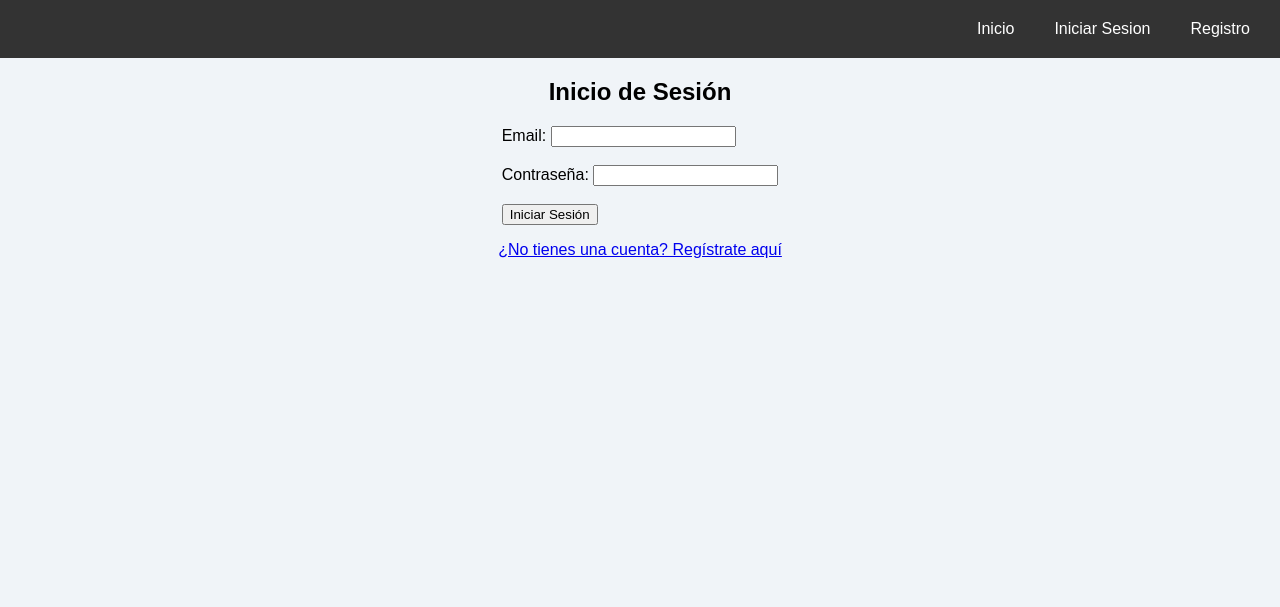
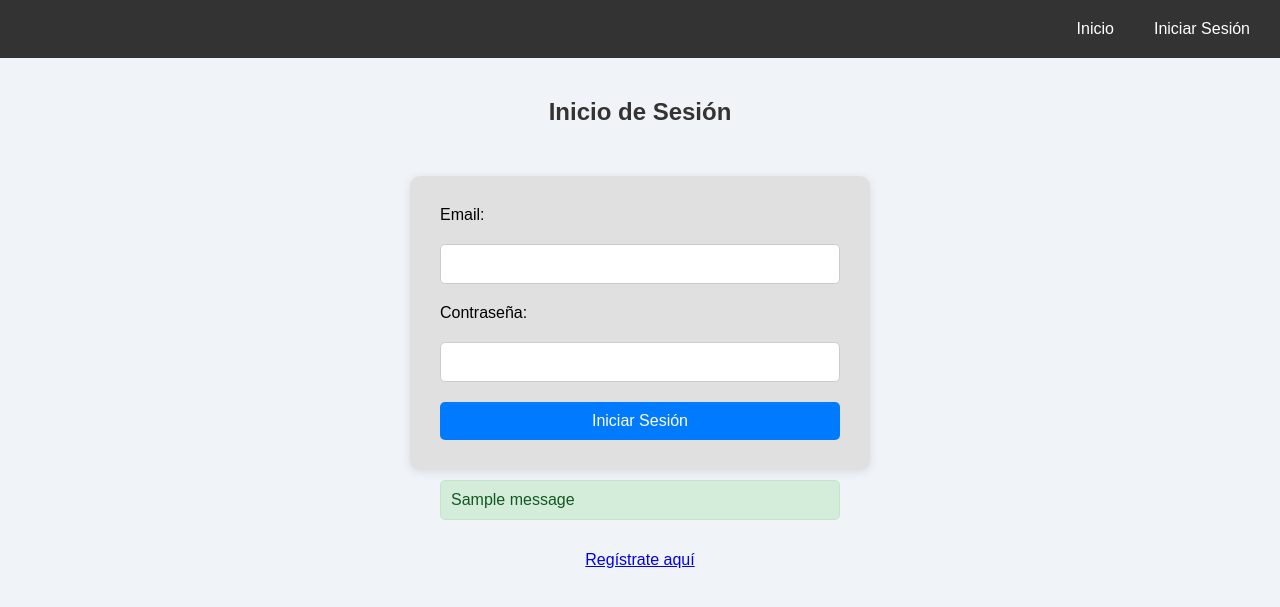
Before and after one commit to Lucasss1s/Clima, a Flask app: page /login in a window 1280 px wide. Shown: the top 607 px of the page. Run offline with Flask 3, Linux system fonts and the light colour scheme; one stand-in notice (Sample message) is shown.

Commit message:
login y logout, cambios en datos.py

```diff
--- /dev/null
+++ b/datos.py
@@ -0,0 +1,91 @@
+import requests
+from bs4 import BeautifulSoup
+import pandas as pd
+from datetime import datetime, timedelta
+
+
+# Funciones para traer el clima actual y a 5 dias
+def obtener_clima_actual(ciudad):
+    url = f"https://api.openweathermap.org/data/2.5/weather?q={ciudad}&appid=36702f1bcf086e4be0e9d8ecb12c2147&units=metric"
+    res = requests.get(url)
+    if res.status_code == 200:
+        data = res.json()
+        temp = data['main']['temp']
+        descripcion = data['weather'][0]['description']
+        return {'temp': temp, 'descripcion': descripcion}
+
+
+def obtener_pronostico(ciudad):
+    url = f"https://api.openweathermap.org/data/2.5/forecast?q={ciudad}&appid=36702f1bcf086e4be0e9d8ecb12c2147&units=metric"
+    res = requests.get(url)
+    pronostico_por_dia = {}
+    if res.status_code == 200:
+        data = res.json()
+        for item in data['list']:
+            fecha = datetime.strptime(item['dt_txt'], '%Y-%m-%d %H:%M:%S')
+            dia = fecha.strftime('%A')
+            if dia not in pronostico_por_dia:
+                pronostico_por_dia[dia] = []
+            temp = item['main']['temp']
+            descripcion = item['weather'][0]['description']
+            pronostico_por_dia[dia].append({'fecha': item['dt_txt'], 'temp': temp, 'descripcion': descripcion})
+    return pronostico_por_dia
+
+
+
+
+# Scrap para obtener datos del clima del mes actual
+url = 'https://www.meteoprog.com/es/weather/Buenosaires/month/'
+
+response = requests.get(url)
+
+if response.status_code == 200:
+    soup = BeautifulSoup(response.text, 'html.parser')
+
+    clima = soup.find_all('span', class_='city-month__day-temperature')
+    fecha = soup.find_all('div', class_='city-month__day-date')
+    estado_clima = soup.find_all('span', class_='city-month__day-icon')
+
+    fechas = []
+    temperaturas_max = []
+    temperaturas_min = []
+    estados = []
+
+    for i in range(len(fecha)):
+
+        fecha_dia = fecha[i].get_text(strip=True)
+
+        temperaturas = clima[i].get_text(strip=True)
+        temp_max = temperaturas[:4]
+        temp_min = temperaturas[4:]
+
+        icon_class = estado_clima[i].get('class')
+
+        if any('rain' in clase for clase in icon_class):
+            estado = 'Lluvia'
+        elif any('cloud' in clase for clase in icon_class):
+            estado = 'Nublado'
+        elif any('snow' in clase for clase in icon_class):
+            estado = 'Nieve'
+        elif any('storm' in clase for clase in icon_class):
+            estado = 'Tormenta'
+        elif any('sun' in clase for clase in icon_class):
+            estado = 'Soleado'
+
+
+        fechas.append(fecha_dia)
+        temperaturas_max.append(temp_max)
+        temperaturas_min.append(temp_min)
+        estados.append(estado)
+
+    df_clima = pd.DataFrame({
+        'Fecha': fechas,
+        'Temperatura Máxima': temperaturas_max,
+        'Temperatura Mínima': temperaturas_min,
+        'Estado del Clima': estados
+    })
+
+    #print(df_clima.head(30))
+
+else:
+    print(f'Error al acceder a la página: {response.status_code}')
--- a/main.py
+++ b/main.py
@@ -10,6 +10,8 @@ from bd.usuario import (
     crear_tabla_usuario
 )
 import requests
+from datos import obtener_clima_actual, obtener_pronostico
+from graficos import crear_grafico
 from werkzeug.security import generate_password_hash
 from datetime import datetime
 
@@ -29,34 +31,17 @@ def index():
     pronostico_por_dia = {}
 
     if request.method == 'POST':
+        # Ciudad ingresada
         ciudad = request.form['ciudad']
 
         # Clima actual
-        url_clima = f"https://api.openweathermap.org/data/2.5/weather?q={ciudad}&appid=36702f1bcf086e4be0e9d8ecb12c2147&units=metric"
-        res_clima = requests.get(url_clima)
-        data_clima = res_clima.json()
+        clima_actual = obtener_clima_actual(ciudad)
 
-        if res_clima.status_code == 200:
-            temp = data_clima['main']['temp']
-            descripcion = data_clima['weather'][0]['description']
-            clima_actual = {'temp': temp, 'descripcion': descripcion}
+        # Pronostico de 5 dias
+        pronostico_por_dia = obtener_pronostico(ciudad)
 
-        # Pronóstico de 5 días
-        url_pronostico = f"https://api.openweathermap.org/data/2.5/forecast?q={ciudad}&appid=36702f1bcf086e4be0e9d8ecb12c2147&units=metric"
-        res_pronostico = requests.get(url_pronostico)
-        data_pronostico = res_pronostico.json()
-
-        if res_pronostico.status_code == 200:
-            for item in data_pronostico['list']:
-                fecha = datetime.strptime(item['dt_txt'], '%Y-%m-%d %H:%M:%S')
-                dia = fecha.strftime('%A')
-
-                if dia not in pronostico_por_dia:
-                    pronostico_por_dia[dia] = []
-
-                temp = item['main']['temp']
-                descripcion = item['weather'][0]['description']
-                pronostico_por_dia[dia].append({'fecha': item['dt_txt'], 'temp': temp, 'descripcion': descripcion })
+        # Grafico
+        crear_grafico(pronostico_por_dia)
 
     return render_template('index.html', ciudad=ciudad, pronostico_por_dia=pronostico_por_dia, clima_actual=clima_actual)
 
@@ -76,7 +61,6 @@ def registro():
 
         # Agregar el usuario
         agregar_usuario(conn, nombre, email, contraseña)
-        flash("Registro exitoso! Ahora puedes iniciar sesión.", 'success')
         return redirect(url_for('login'))
 
     return render_template('registro.html')
@@ -94,13 +78,12 @@ def login():
         if usuario:
             session['usuario_id'] = usuario[0]  # Guardar el ID del usuario en la sesión
             session['rol'] = usuario[4]         # Guardar el rol en la sesión
+            session['nombre_usuario'] = usuario[1]  # Guardar el nombre del usuario en la sesión
 
             # Redirigir según el rol
             if usuario[4] == 'admin':
-                flash("Inicio de sesión como administrador exitoso", 'success')
                 return redirect(url_for('usuarios_admin'))
             else:
-                flash("Inicio de sesión exitoso", 'success')
                 return redirect(url_for('index'))
         else:
             flash("Email o contraseña incorrectos.", 'error')
@@ -143,9 +126,18 @@ def usuarios_admin():
 
     return render_template('usuarios_admin.html', usuarios=usuarios)
 
+@app.route('/favoritos')
+def favoritos():
+    if 'usuario_id' not in session:
+        flash('Debes iniciar sesión para acceder a tus favoritos', 'warning')
+        return redirect(url_for('login'))
+    # Aquí puedes agregar la lógica para mostrar los favoritos del usuario.
+    return render_template('favoritos.html')
+
 @app.route('/logout')
 def logout():
     session.pop('usuario_id', None)
+    session.pop('nombre_usuario', None)
     return redirect(url_for('index'))
 
 if __name__ == "__main__":
--- a/static/login.css
+++ b/static/login.css
@@ -35,3 +35,92 @@ nav a:hover {
     width: 100%;
     padding-right: 20px;
 }
+
+/* Estilos del formulario de login */
+h2 {
+    color: #333;
+    margin-top: 40px;
+}
+
+form {
+    background-color: #e0e0e0;
+    padding: 30px;
+    border-radius: 10px;
+    box-shadow: 0 2px 10px rgba(0, 0, 0, 0.1);
+    width: 100%;
+    max-width: 400px;
+    margin-top: 30px;
+    display: flex;
+    flex-direction: column;
+    gap: 20px;
+}
+
+form input {
+    padding: 10px;
+    border: 1px solid #ccc;
+    border-radius: 5px;
+    font-size: 16px;
+    width: 100%;
+    box-sizing: border-box;
+}
+
+form input:focus {
+    outline: none;
+    border-color: #66afe9;
+}
+
+form button {
+    padding: 10px;
+    background-color: #007bff;
+    color: white;
+    border: none;
+    border-radius: 5px;
+    cursor: pointer;
+    font-size: 16px;
+}
+
+form button:hover {
+    background-color: #0056b3;
+}
+
+form p {
+    text-align: center;
+    margin-top: 20px;
+}
+
+form p a {
+    color: #007bff;
+    text-decoration: none;
+}
+
+form p a:hover {
+    text-decoration: underline;
+}
+
+/* Mensajes de error/success */
+.flash-messages {
+    margin: 10px;
+    width: 100%;
+    max-width: 400px;
+    display: flex;
+    flex-direction: column;
+    gap: 10px;
+}
+
+.alert {
+    padding: 10px;
+    margin-bottom: 5px;
+    border-radius: 5px;
+}
+
+.alert.success {
+    color: #155724;
+    background-color: #d4edda;
+    border: 1px solid #c3e6cb;
+}
+
+.alert.error {
+    color: #721c24;
+    background-color: #f8d7da;
+    border: 1px solid #f5c6cb;
+}
--- a/templates/login.html
+++ b/templates/login.html
@@ -10,21 +10,32 @@
      <nav>
         <div class="menu-links">
             <a href="/">Inicio</a>
-            <a href="/login">Iniciar Sesion</a>
-            <a href="/registro">Registro</a>
+            <a href="/login">Iniciar Sesión</a>
         </div>
     </nav>
 
     <h2>Inicio de Sesión</h2>
+
     <form action="{{ url_for('login') }}" method="POST">
         <label for="email">Email:</label>
-        <input type="email" name="email" required><br><br>
+        <input type="email" name="email" required>
 
         <label for="contraseña">Contraseña:</label>
-        <input type="password" name="contraseña" required><br><br>
+        <input type="password" name="contraseña" required>
 
         <button type="submit">Iniciar Sesión</button>
     </form>
-    <p><a href="{{ url_for('registro') }}">¿No tienes una cuenta? Regístrate aquí</a></p>
+
+    {% with messages = get_flashed_messages(with_categories=true) %}
+    {% if messages %}
+        <div class="flash-messages">
+            {% for category, message in messages %}
+                <div class="alert {{ category }}">{{ message }}</div>
+            {% endfor %}
+        </div>
+    {% endif %}
+    {% endwith %}
+
+    <p><a href="{{ url_for('registro') }}">Regístrate aquí</a></p>
 </body>
 </html>
--- a/templates/usuarios_admin.html
+++ b/templates/usuarios_admin.html
@@ -11,14 +11,12 @@
     <nav>
         <div class="menu-links">
             <a href="/">Inicio</a>
-            <a href="/login">Iniciar Sesion</a>
-            <a href="/registro">Registro</a>
+            <a href="/login">Iniciar sesión</a>
         </div>
     </nav>
 
     <h1>Gestión de Usuarios</h1>
 
-    <!-- Tabla con usuarios -->
     <table>
         <thead>
             <tr>
```
Also changed, not shown: graficos.py (added, +13 -0 lines), static/styles.css (+50 -0 lines), templates/favoritos.html (added, +49 -0 lines), templates/index.html (+21 -3 lines), templates/registro.html (+17 -3 lines), static/grafico_temperaturas.png (added), usuarios.db.
